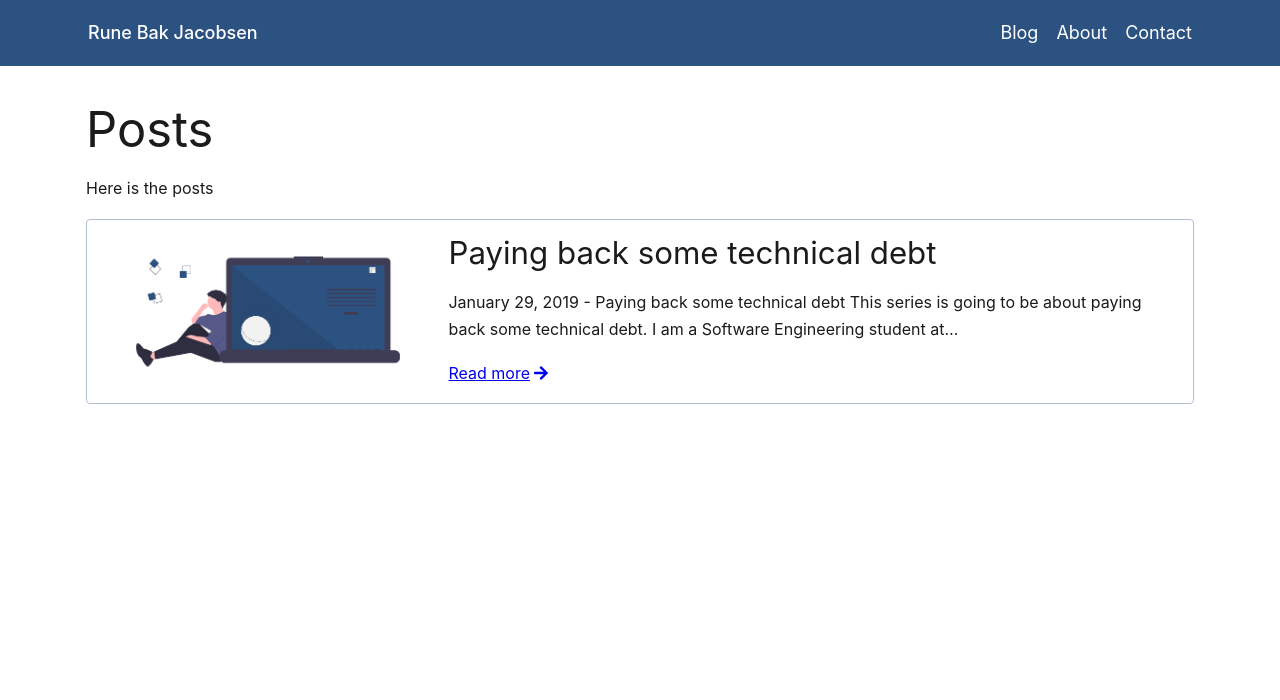
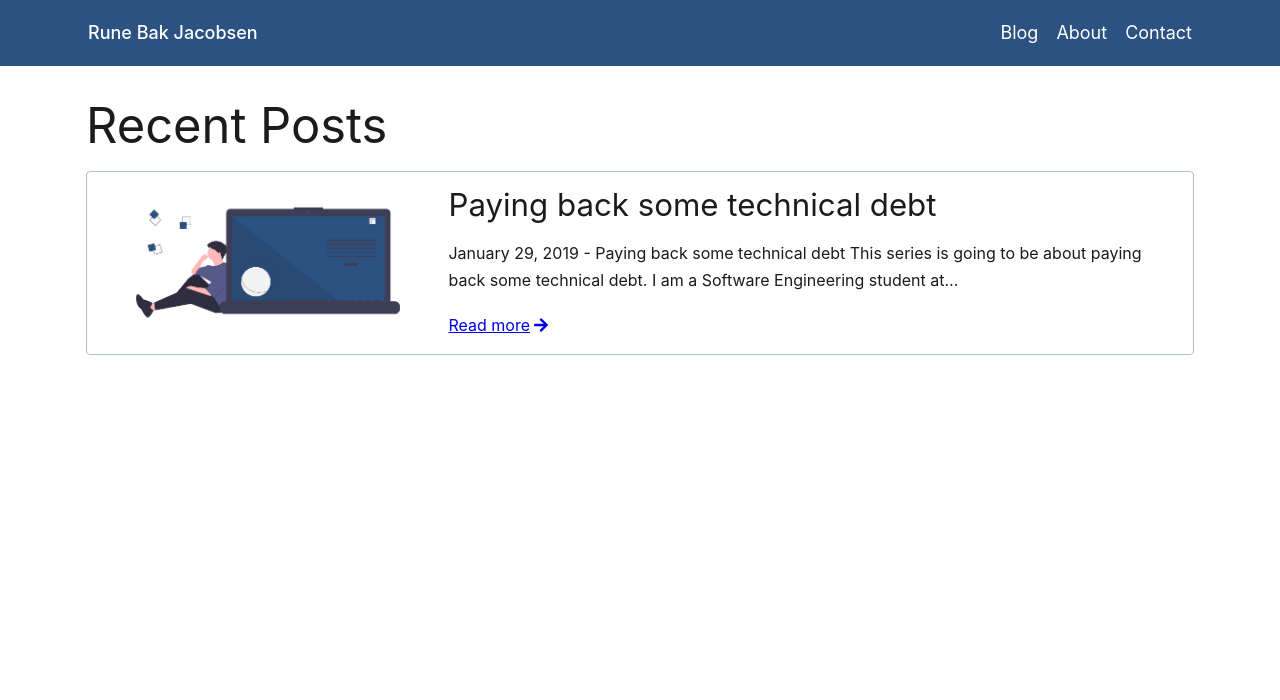
Before and after one commit to runebakjacobsen/runebakjacobsen, a Gatsby site: page /blog in a window 1280 px wide. Shown: the top 700 px of the page. Built offline with nearby package versions, Linux system fonts and the light colour scheme; Gatsby itself is replaced by a stand-in of ours; a web font is replaced by a local one.

Commit message:
Finalizing blog page for now

```diff
--- a/src/components/header.js
+++ b/src/components/header.js
@@ -33,7 +33,7 @@ const HeaderWrapper = styled.header`
   background: #2c5282;
   padding: 1em;
   font-size: 1.125em;
-  margin-bottom: 2em;
+  margin-bottom: 2rem;
 
   nav {
     display: none;
--- a/src/components/post-preview.js
+++ b/src/components/post-preview.js
@@ -5,6 +5,7 @@ import { above } from "../utilities/breakpoints"
 import { Link } from "gatsby"
 import { FontAwesomeIcon } from "@fortawesome/react-fontawesome"
 import { lighten } from "polished"
+
 const PostPreview = ({ post }) => {
   const { title, date, featuredImage, path } = post.frontmatter
   return (
--- a/src/pages/blog/index.js
+++ b/src/pages/blog/index.js
@@ -29,10 +29,9 @@ export const query = graphql`
 `
 
 const BlogPage = ({ data }) => (
-  <Layout>
+  <Layout hero={{ title: "Blog" }}>
     <SEO title="Blog" />
-    <h1>Posts</h1>
-    <p>Here is the posts</p>
+    <h1>Recent Posts</h1>
     {data.allMdx.edges.map(edge => (
       <PostPreview post={edge.node} />
     ))}
```
